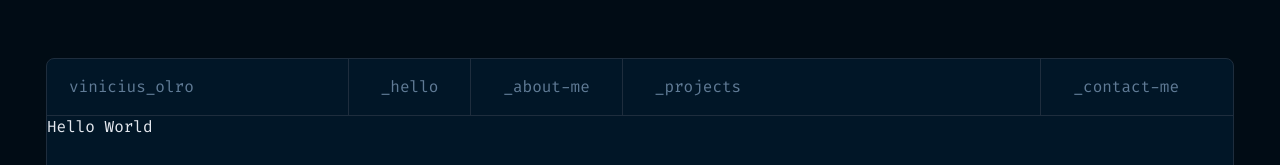
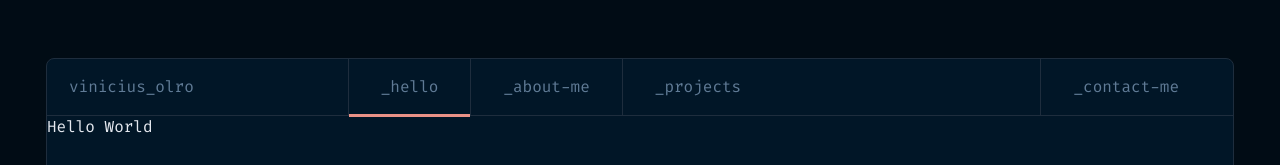
Before and after one commit to viniciusOlro/developer_portfolio, a Nuxt app: page / in a window 1280 px wide. Shown: the top 165 px of the page. Built offline with nearby package versions, Linux system fonts and the light colour scheme.

Commit message:
Start routing menu animation

```diff
--- a/app.vue
+++ b/app.vue
@@ -7,6 +7,7 @@
           <li
             v-for="page in pages"
             :key="page.id"
+            :class="{ 'selected': page.path === currentPage.path }"
             @click="onPageClick(page.path)"
           >
             <a>_{{ page.name }}</a>
```
